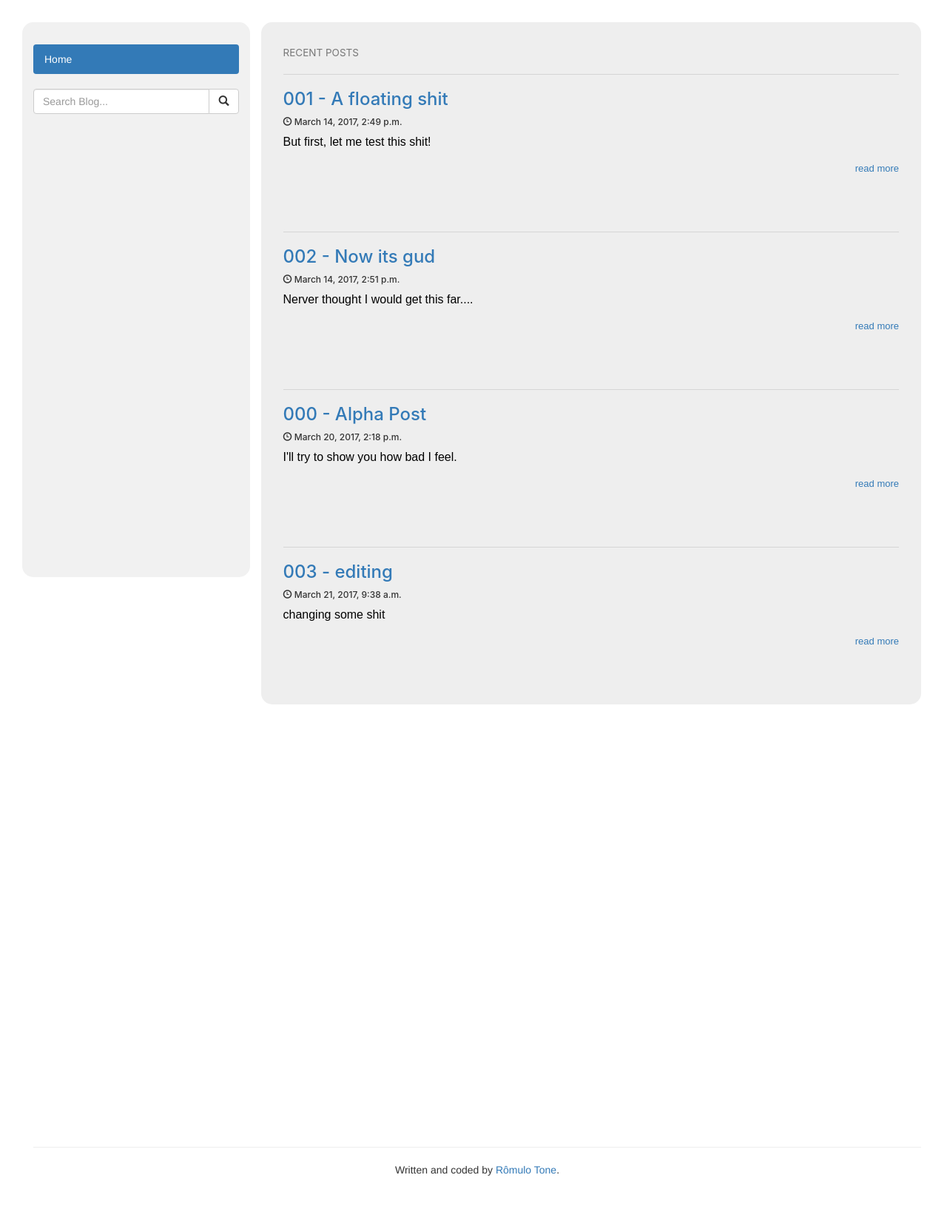
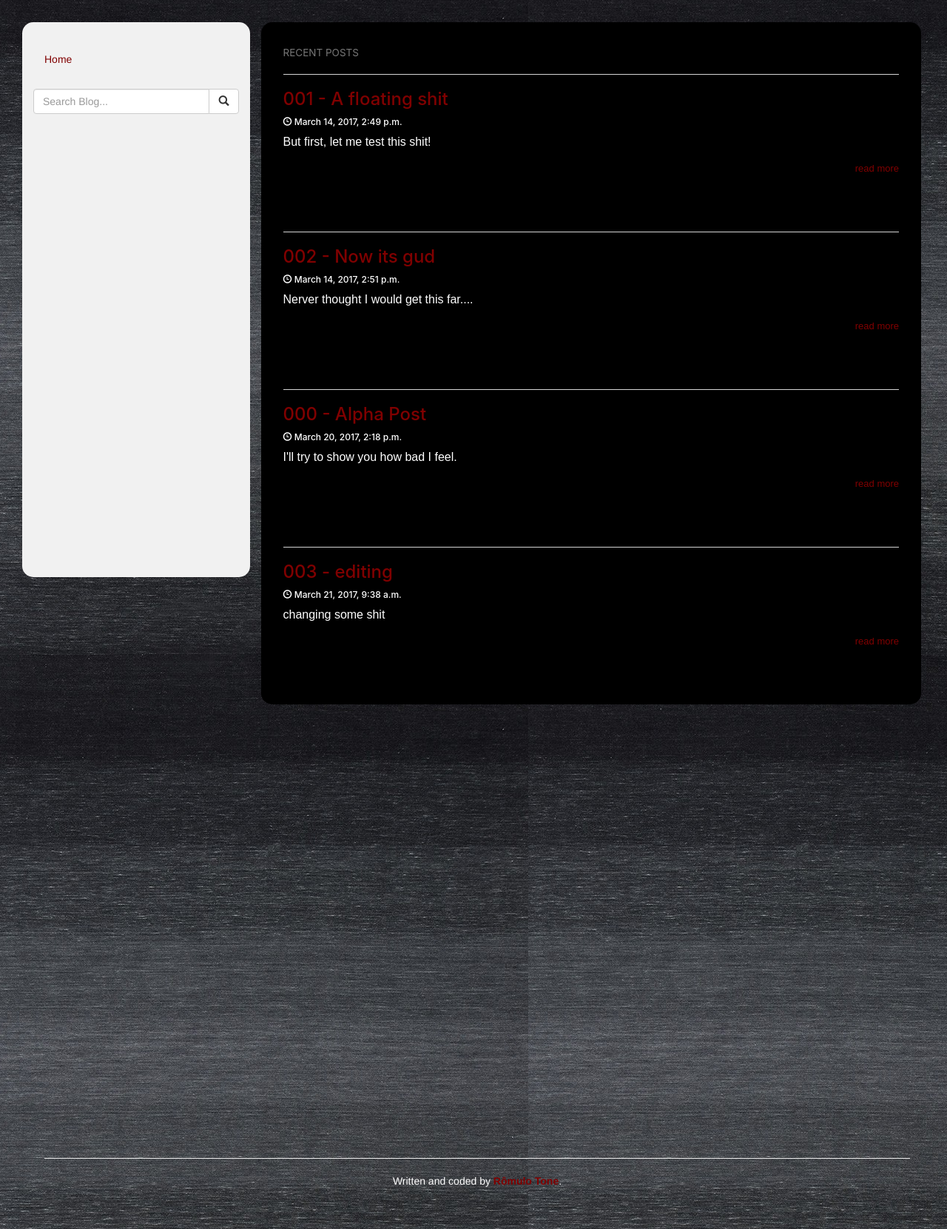
Before and after one commit to MiopeCiclope/blog, a Django app: page / in a window 1280 px wide. Shown: the whole page at 74% size. Before the commit the page ends 1589 px from the top, so only its background shows below. Run offline with Django 3.2, Linux system fonts and the light colour scheme; data comes from the database, SQL or seed files in the repository; some libraries are stand-ins or nearby versions.

Commit message:
Adding background image and trying to find a harmonic color scheme to fill the sidebar and the main jumbotron.

```diff
--- a/blog/static/css/blog.css
+++ b/blog/static/css/blog.css
@@ -1,10 +1,14 @@
 body {
     margin: 30px 20px 30px 30px;
+    /*background-color: #404040;*/
+    background-image: url('../images/background.png');
+
 }
 
 .posts{
     border-radius: 15px !important;
     font-family: -apple-system,system-ui,BlinkMacSystemFont,"Segoe UI",Roboto,"Helvetica Neue",Arial,sans-serif;
+    color: white;
 }
 
 .row.content {height: 1500px}
@@ -22,12 +26,14 @@ body {
     font-family: Arial !important;
 
 }
+
 .footer {
     padding: 15px;
 }
 
 #posts{
     padding: 20px 30px;
+    background-color: black;
 }
 #jumbo {
     padding: 25px;
@@ -37,7 +43,7 @@ body {
 #postText{
     font-size: 16px;
     font-family:  sans-serif;
-    color: #000000;
+    color: white;
 }
 
 @media screen and (max-width: 767px) {
@@ -47,3 +53,11 @@ body {
     }
     .row.content {height: auto;}
 }
+
+a {
+    color: #800000 !important;
+}
+
+/*a:visited {*/
+/*    color: green;*/
+/*}*/
--- a/blog/templates/footer.html
+++ b/blog/templates/footer.html
@@ -1,4 +1,6 @@
 <footer class="container-fluid text-center">
-    <hr>
-    <p>Written and coded by <a href="https://www.facebook.com/romulotone" target="_blank">Rômulo Tone</a>.</p>
+    <div class="footer">
+        <hr>
+        <p style="color:#FFF">Written and coded by <b><a href="https://www.facebook.com/romulotone" target="_blank">Rômulo Tone</a></b>.</p>
+    </div>
 </footer>
--- a/blog/templates/sidebar.html
+++ b/blog/templates/sidebar.html
@@ -1,5 +1,5 @@
 <ul class="nav nav-pills nav-stacked">
-    <li class="active"><a href="/">Home</a></li>
+    <li class=""><a href="/">Home</a></li>
     <!--<li><a href="#">Opt1</a></li>-->
 </ul><br>
 <div class="input-group">
```
Also changed, not shown: blog/static/images/background.png (added).
